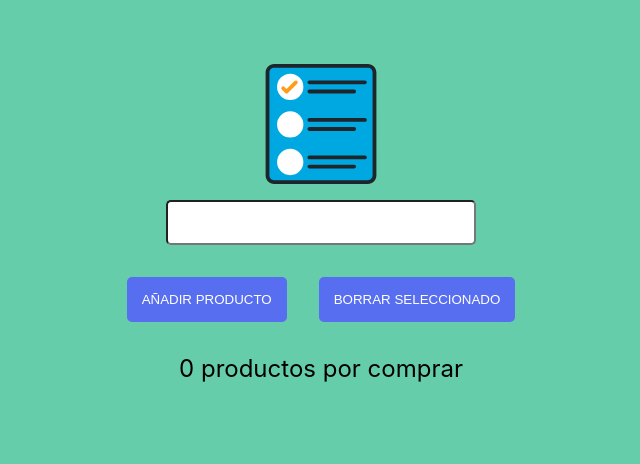
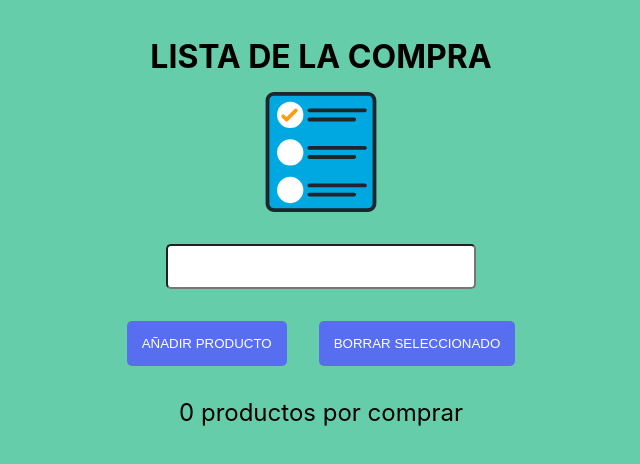
Before and after one commit to Fedemontagudo/to-buy-list, a React (Create React App) app: page / in a window 1280 px wide. Shown: the top 464 px of the page, without its empty margins (319-959 px from the left). Built offline with nearby package versions, Linux system fonts and the light colour scheme.

Commit message:
añadido titulo y margin vertical

```diff
--- a/src/App.js
+++ b/src/App.js
@@ -43,6 +43,7 @@ function App() {
 
   return (
     <>
+      <h1 className="título">LISTA DE LA COMPRA</h1>
       <img src={logo} className="AppLogo" alt="logo" />
       <div className="pizarra">
         <ToBuyList className="toBuyList" productList={products} toggleProduct={toggleProduct} />
--- a/src/styles.css
+++ b/src/styles.css
@@ -3,26 +3,33 @@
 }
 body {
   background-color: mediumaquamarine;
+  margin: 0;
+  padding: 0;
+list-style: none;
 }
 
-
+h1 {
+font-size: 2rem;
+text-align: center;
+margin-bottom: 0;
+}
 
 .AppLogo {
 max-width: 15vh;
 display: flex;
 margin: auto;
-padding-top: 3rem;
+padding-top: 1rem;
 padding-bottom: 1rem;
 }
 
 .pizarra{
   background-color: #777777;
   color: white;
-  font-size: small;
-  overflow-y: scroll;
   border-radius: 10px;
   font-size: 1.2rem;
-  text-decoration: underline ;
+  margin: auto;
+
+
 }
 
 body{
@@ -39,6 +46,7 @@ body{
   font-size: 1.3rem;
   justify-content: center;
   margin: auto;
+  margin-top: 1rem;
   margin-bottom: 2rem;
   padding-bottom: 1rem;
   width: 80%;
```
